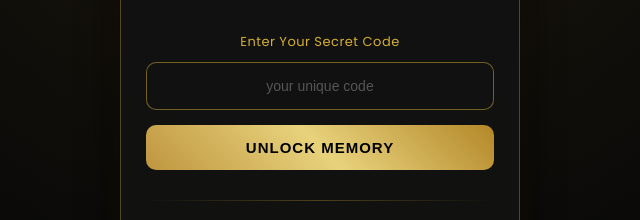
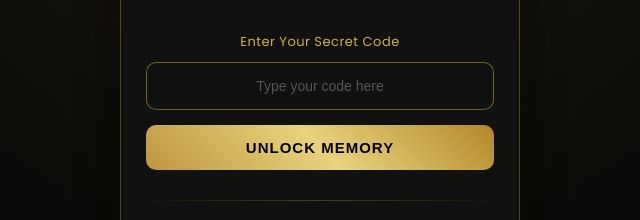
Before and after one commit to solutionpoint6392/solution-point-ar, a plain HTML site: page index.html in a window 1280 px wide. Shown: the part 282-502 px from the top of the page, 320-960 px from the left. Drawn offline with Linux system fonts and the light colour scheme.

Commit message:
Update index.html

```diff
--- a/index.html
+++ b/index.html
@@ -142,7 +142,7 @@
         type="text"
         id="secretCode"
         class="code-input"
-        placeholder="your unique code"
+        placeholder="Type your code here"
         autocomplete="off"
         required
       >
```
